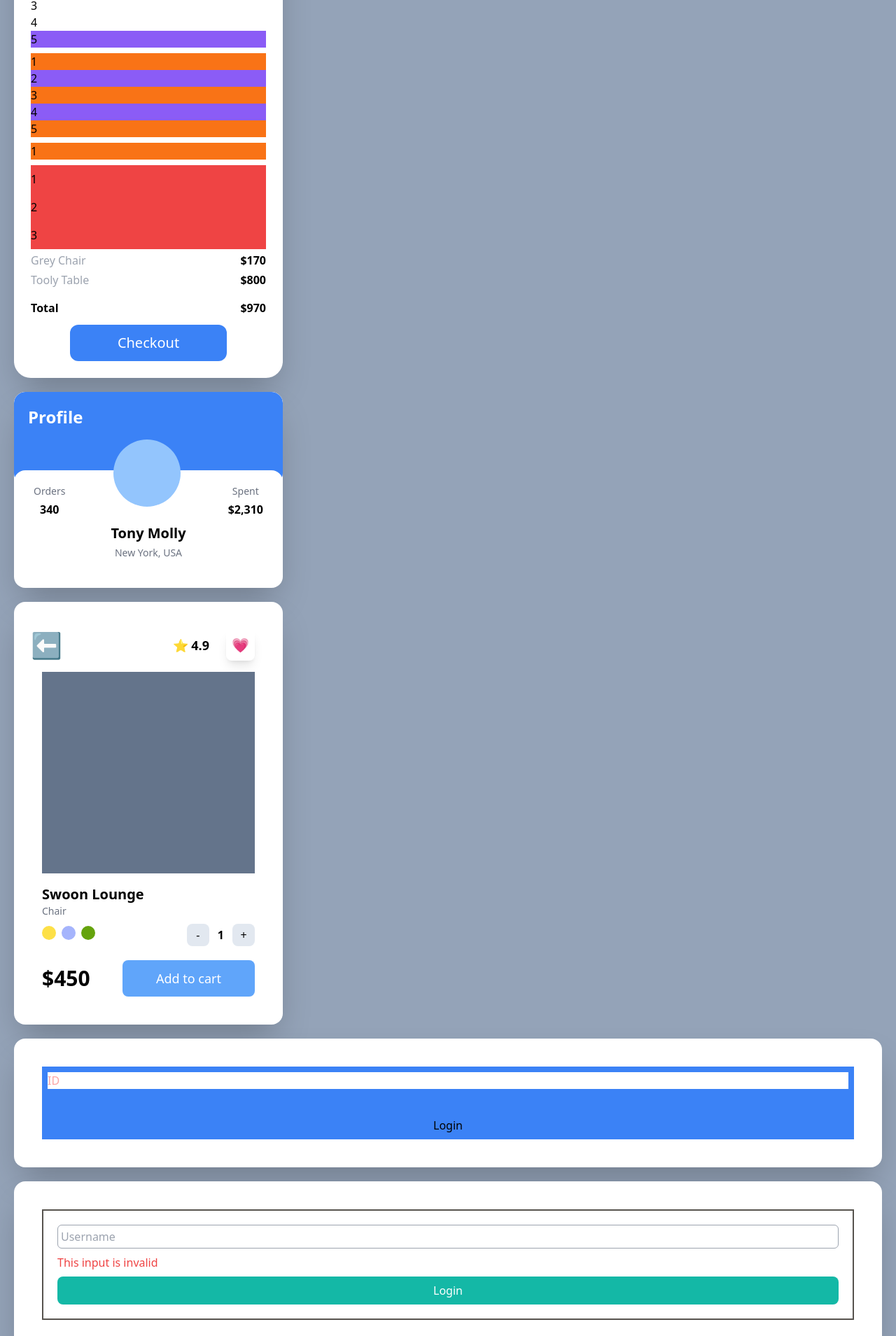
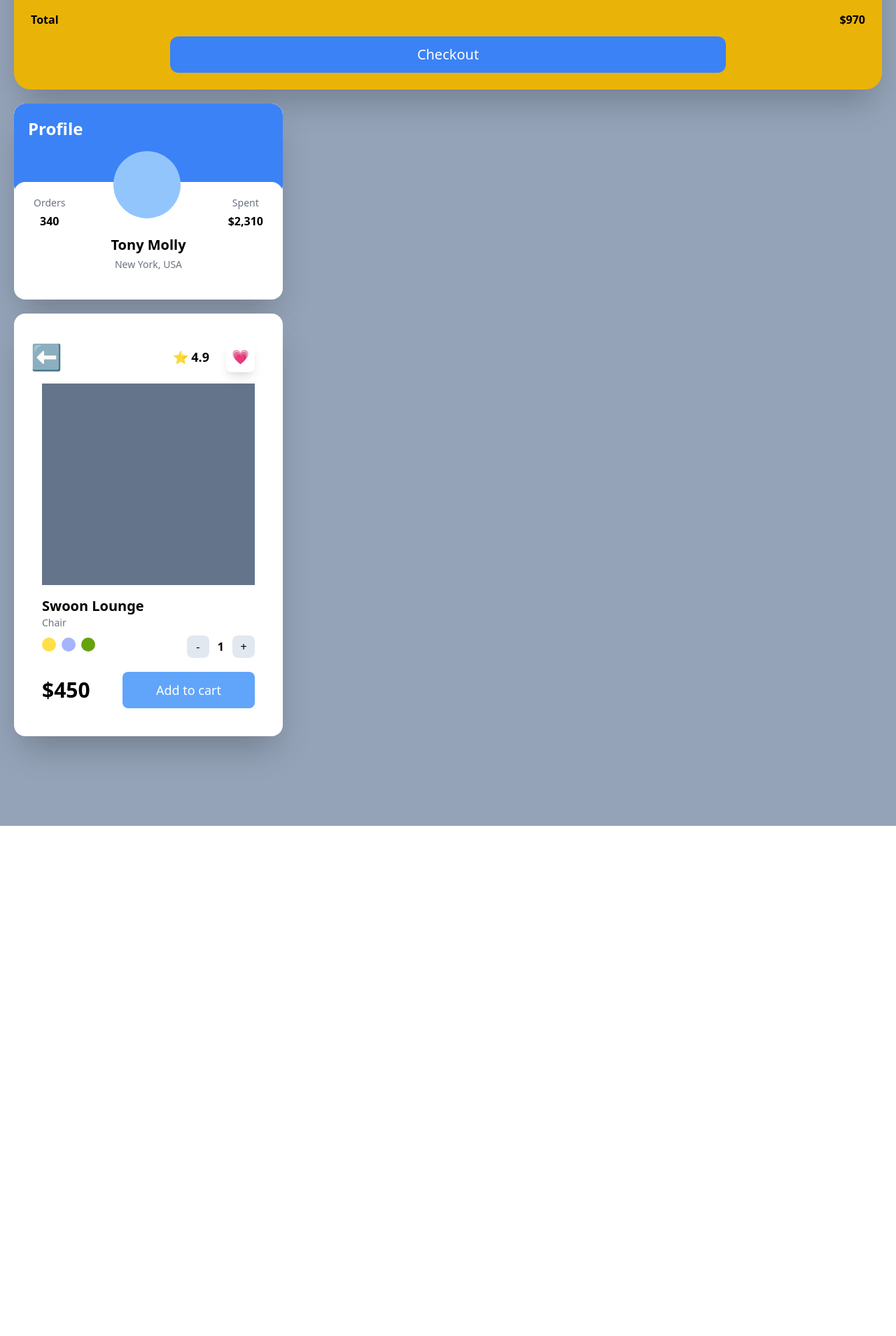
Before and after one commit to joooonis/carrot-market, a Next.js app: page / in a window 1280 px wide. Shown: the part 244-2153 px from the top of the page at 70% size. After the commit the page ends 1424 px from the top, so only its background shows below. Built offline with nearby package versions, Linux system fonts and the light colour scheme.

Commit message:
design : responsive modifier sm: / md: / lg: / xs: / 2xs: 의 responsive modifier를 사용할 수 있고 적용은 mobile(default) to desktop 입니다. min-width로 media-query를 사용합니다.

```diff
--- a/pages/index.tsx
+++ b/pages/index.tsx
@@ -3,39 +3,8 @@
 const Home: NextPage = () => {
   return (
     <div className="bg-slate-400 py-32 px-5 grid gap-5 font-sans min-h-screen">
-      <div className="bg-white p-6 rounded-3xl shadow-2xl max-w-sm">
+      <div className="bg-white p-6 rounded-3xl shadow-2xl sm:bg-red-400 md:bg-teal-500 lg:bg-pink-500 xl:bg-yellow-500 2xl:bg-amber-500">
         <div className="font-semibold text-2xl mb-2">Select Item</div>
-        <div className="space-y-2">
-          <ul>
-            {[1, 2, 3, 4, 5].map((c, i) => (
-              <li key={i} className="first:bg-orange-500 last:bg-violet-500">
-                {c}
-              </li>
-            ))}
-          </ul>
-          <ul>
-            {[1, 2, 3, 4, 5].map((c, i) => (
-              <li key={i} className="odd:bg-orange-500 even:bg-violet-500">
-                {c}
-              </li>
-            ))}
-          </ul>
-          <ul>
-            {[1].map((c, i) => (
-              <li key={i} className="only:bg-orange-500">
-                {c}
-              </li>
-            ))}
-          </ul>
-          <ul>
-            {['1', '2', '3', ''].map((c, i) => (
-              <li key={i} className="bg-red-500 py-2 empty:hidden">
-                {c}
-              </li>
-            ))}
-          </ul>
-        </div>
-
         <div className="flex justify-between my-1">
           <span className="text-gray-400">Grey Chair</span>
           <span className="font-semibold">$170</span>
@@ -49,7 +18,7 @@
           <span className="font-semibold">$970</span>
         </div>
         <div className="flex">
-          <button className="border-none bg-blue-500 text-white text-xl p-3 text-center rounded-xl w-2/3 mx-auto mt-3 hover:bg-violet-600 active:bg-pink-300 focus:text-cyan-800">
+          <button className="border-none sm:hover:bg-red-800 bg-blue-500 text-white text-xl p-3 text-center rounded-xl w-2/3 mx-auto mt-3 hover:bg-violet-600 active:bg-pink-300 focus:text-cyan-800">
             Checkout
           </button>
         </div>
@@ -112,47 +81,6 @@
           </button>
         </div>
       </div>
-      <div className="bg-white p-10 rounded-2xl shadow-2xl">
-        <form className="flex flex-col space-y-2 p-2 bg-blue-500 focus-within:bg-blue-300">
-          <input
-            type="text"
-            placeholder="ID"
-            required
-            className="placeholder:text-red-300 placeholder-shown:border-red-500 focus:outline-blue-300"
-          />
-          <input
-            type="password"
-            placeholder="PASSWORD"
-            disabled
-            className="disabled:opacity-0"
-          />
-          <input type="submit" value="Login" className="cursor-pointer" />
-        </form>
-      </div>
-      <div className="bg-white p-10 rounded-2xl shadow-2xl">
-        <form className="flex flex-col space-y-2 p-5 border-2 border-stone-600">
-          <input
-            type="text"
-            required
-            placeholder="Username"
-            className="border p-1 peer border-gray-400 rounded-md "
-          />
-          <span className="hidden peer-invalid:block peer-invalid:text-red-500">
-            This input is invalid
-          </span>
-          <span className="hidden peer-valid:block peer-valid:text-teal-500">
-            Awesome username
-          </span>
-          <span className="hidden peer-hover:block peer-hover:text-amber-500">
-            Hello
-          </span>
-          <input
-            type="submit"
-            value="Login"
-            className="bg-teal-500 text-white p-2 rounded-lg cursor-pointer"
-          />
-        </form>
-      </div>
     </div>
   );
 };
```
